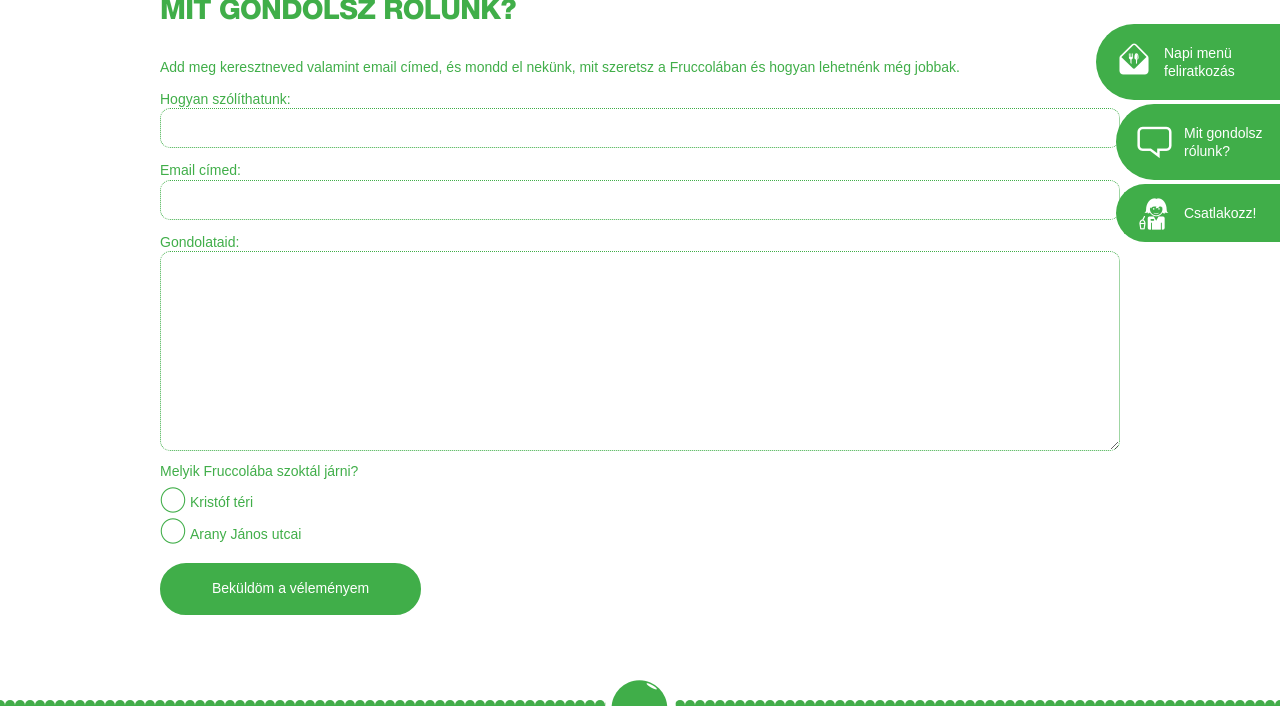
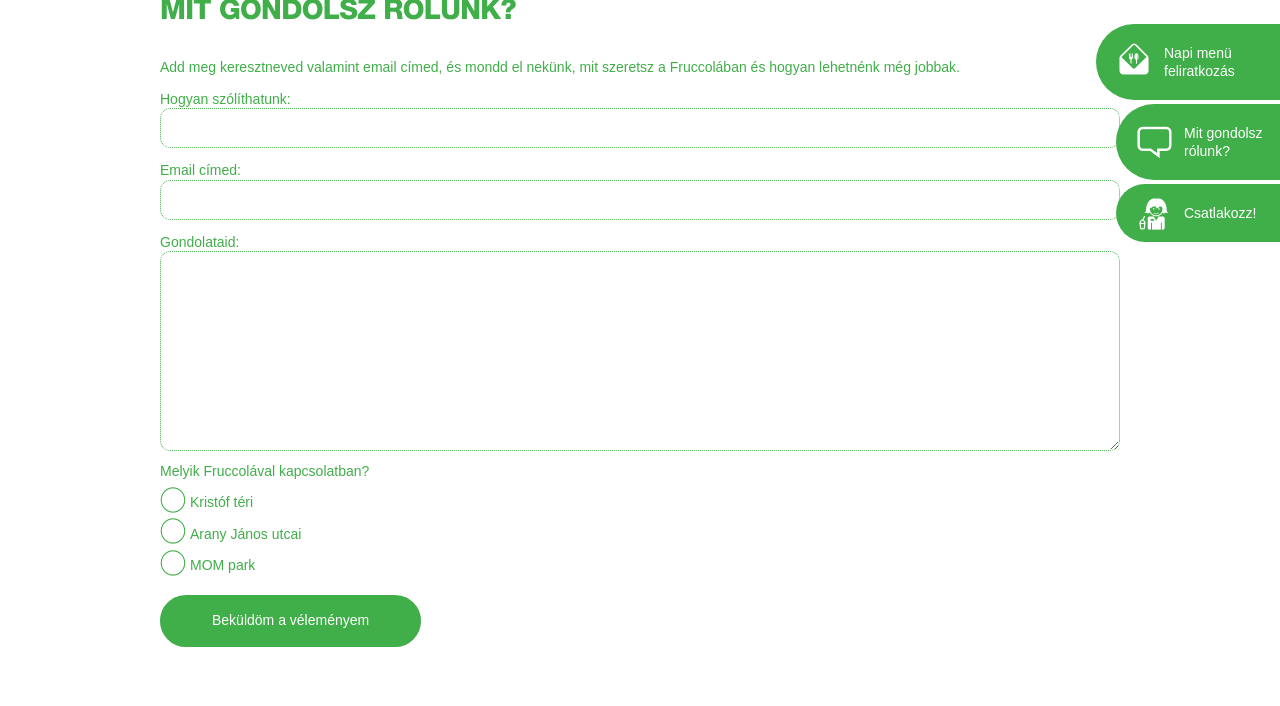
Before and after one commit to beliczki/fruccola, a PHP site: page /visszajelzes in a window 1280 px wide. Shown: the part 166-872 px from the top of the page. Run offline with PHP 8.4, Linux system fonts and the light colour scheme; data that the repository does not hold is empty; some libraries are stand-ins or nearby versions.

Commit message:
MOM add, places to feedback

```diff
--- a/inc/feedback.php
+++ b/inc/feedback.php
@@ -25,6 +25,10 @@
         <label for="place_id_2" class="checkbox">
             <input type="checkbox" id="place_id_2" name="places[]" value="2">
             <span>Kristóf square</span>
+        </label>
+        <label for="place_id_3" class="checkbox">
+            <input type="checkbox" id="place_id_3" name="places[]" value="3">
+            <span>MOM park</span>
         </label>
 
         <input type="hidden" name="language" value="hu" />
--- a/inc/visszajelzes.php
+++ b/inc/visszajelzes.php
@@ -19,7 +19,7 @@
             <textarea class="form-control" id="message" name="message" ></textarea>
         </label>
 
-        <p>Melyik Fruccolába szoktál járni?</p>
+        <p>Melyik Fruccolával kapcsolatban?</p>
         <label for="place_id_2" class="checkbox">
             <input type="checkbox" id="place_id_2" name="places[]" value="2">
             <span>Kristóf téri</span>
@@ -27,6 +27,10 @@
         <label for="place_id_1" class="checkbox">
             <input type="checkbox" id="place_id_1" name="places[]" value="1">
             <span>Arany János utcai</span>
+        </label>
+        <label for="place_id_3" class="checkbox">
+            <input type="checkbox" id="place_id_3" name="places[]" value="3">
+            <span>MOM park</span>
         </label>
 
 
```
